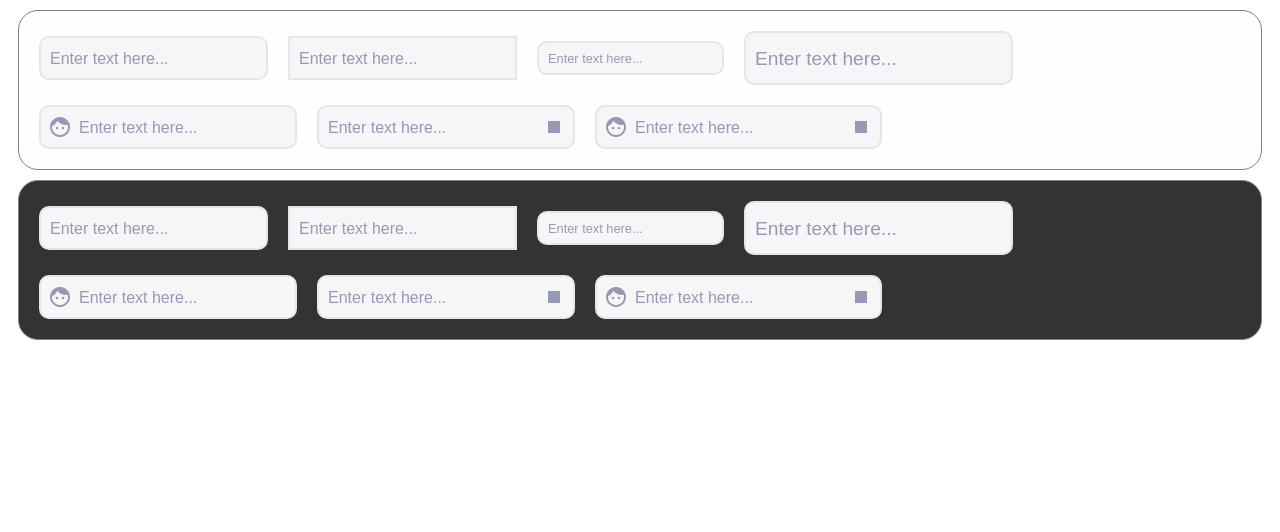
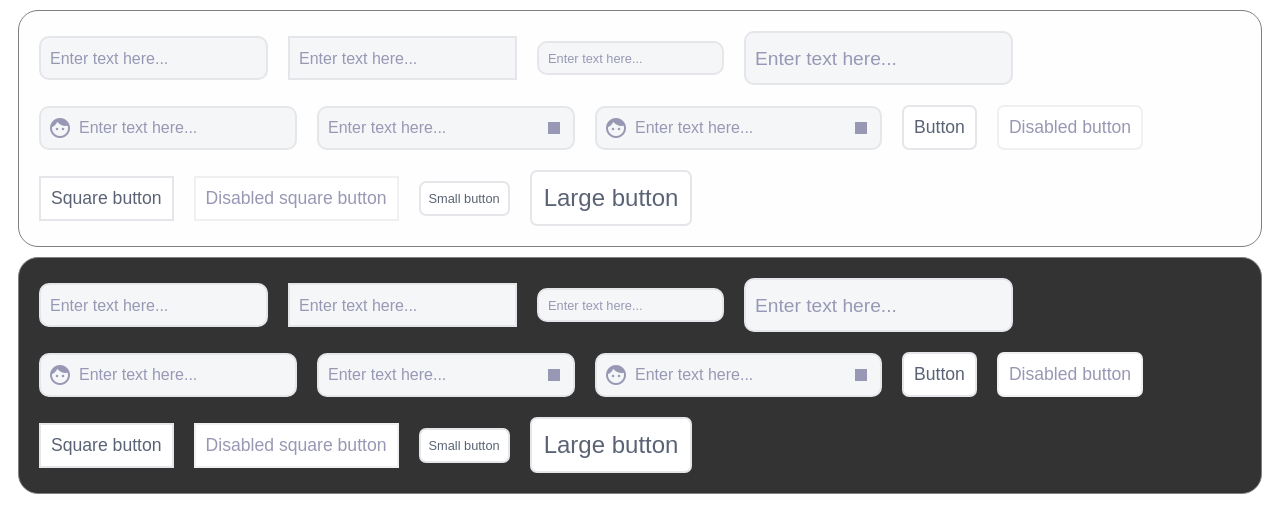
Before and after one commit to probi-im/vue-probi-components, a Vue app: page / in a window 1280 px wide. Shown: the top 532 px of the page. Built offline with nearby package versions, Linux system fonts and the light colour scheme.

Commit message:
updated button styles

```diff
--- a/package.json
+++ b/package.json
@@ -1,6 +1,6 @@
 {
   "name": "vue-probi-components",
-  "version": "0.2.52",
+  "version": "0.2.53",
   "private": false,
   "main": "./dist/vue-probi-components.common.js",
   "unpkg": "./dist/vue-probi-components.min.js",
--- a/src/App.vue
+++ b/src/App.vue
@@ -65,6 +65,12 @@
         <template v-slot:prependIcon><i class="material-icons">face</i></template>
         <template v-slot:appendIcon><i class="material-icons">stop</i></template>
       </ProbiInput>
+      <ProbiButton>Button</ProbiButton>
+      <ProbiButton disabled>Disabled button</ProbiButton>
+      <ProbiButton :rounded="false">Square button</ProbiButton>
+      <ProbiButton :rounded="false" disabled>Disabled square button</ProbiButton>
+      <ProbiButton :size="'small'">Small button</ProbiButton>
+      <ProbiButton :size="'large'">Large button</ProbiButton>
     </section>
   </div>
 </template>
--- a/src/components/Button.vue
+++ b/src/components/Button.vue
@@ -1,12 +1,8 @@
 <template>
   <button
+    :disabled="disabled"
     class="probi-button "
-    :class="[
-      'probi-button-' + color,
-      outlined ? 'probi-button-outlined' : '',
-      rounded ? 'probi-button-rounded' : '',
-      size ? 'probi-button-' + size : ''
-    ]"
+    :class="[rounded ? 'probi-button-rounded' : '', size ? 'probi-button-' + size : '']"
   >
     <slot></slot>
   </button>
@@ -16,12 +12,7 @@
 export default {
   name: 'ProbiButton',
   props: {
-    color: {
-      type: String,
-      default: 'primary',
-      validate: v => ['primary', 'secondary', 'accent'].includes(v)
-    },
-    outlined: {
+    disabled: {
       type: Boolean,
       default: false
     },
@@ -42,22 +33,49 @@ export default {
 @use "sass:map";
 @import '@/assets/scss/variables';
 @import '@/assets/scss/transitions';
+$element-height: 40px;
+$text-base-color: #5a6375;
+$text-disabled-color: #9898b5;
+// $hover-color: #757e8f;
+$focus-color: #5a6375;
+// 9898b5
+
+$border-base-color: #e4e6ea;
+$border-disabled-color: #eff0f1;
+$border-focus-color: #2d8eff;
+$border-hover-color: rgba($border-focus-color, 0.4);
+
+$background-base-color: white;
 
 .probi-button {
+  @include default-transition();
   outline: none;
+  background-color: $background-base-color;
+  border: 2px solid $border-base-color;
+  border-radius: 0px;
   display: inline-flex;
   align-items: center;
   justify-content: center;
   padding: 10px;
-  background: none;
-  border: none;
-  @include default-transition();
   font-size: 1.1em;
   min-width: 30px;
   min-height: 30px;
+  color: $text-base-color;
 
-  &:hover {
+  &:hover:not(:disabled) {
     cursor: pointer;
+    border-color: $border-hover-color;
+  }
+  &:active:not(:disabled) {
+    box-shadow: 0 0 0 2px $border-hover-color;
+  }
+  &:active:not(:disabled),
+  &:focus:not(:disabled) {
+    border-color: $border-focus-color;
+  }
+  &:disabled {
+    color: $text-disabled-color;
+    border-color: $border-disabled-color;
   }
   &-outlined {
     border-width: 1px;
@@ -68,33 +86,12 @@ export default {
     border-radius: 7px;
   }
   &-small {
-    padding: 7px;
+    padding: 8px;
     font-size: 0.8em;
   }
   &-large {
-    padding: 15px;
+    padding: 12px;
     font-size: 1.5em;
-  }
-
-  @each $color-variant in $color-variants {
-    &-#{$color-variant} {
-      &.probi-button-outlined {
-        border-color: map.get($colors, $color-variant);
-        color: scale-color(map.get($colors, $color-variant), $lightness: -15%);
-
-        &:hover {
-          background-color: rgba(map.get($colors, $color-variant), 15%);
-        }
-      }
-      &:not(.probi-button-outlined) {
-        background-color: map.get($colors, $color-variant);
-        color: $white;
-
-        &:hover {
-          background-color: scale-color(map.get($colors, $color-variant), $lightness: +15%);
-        }
-      }
-    }
   }
 }
 </style>
--- a/src/components/Input.vue
+++ b/src/components/Input.vue
@@ -46,7 +46,7 @@ $focus-color: #5a6375;
 
 $border-base-color: #e4e6ea;
 $border-focus-color: #2d8eff;
-$border-hover-color: rgba($border-focus-color, 0.2);
+$border-hover-color: rgba($border-focus-color, 0.4);
 
 .probi-input {
   @include default-transition();
@@ -88,7 +88,7 @@ $border-hover-color: rgba($border-focus-color, 0.2);
     }
   }
   &:hover {
-    border-color: #91c4ff;
+    border-color: $border-hover-color;
     .input-icon {
       color: $hover-color;
     }
```
